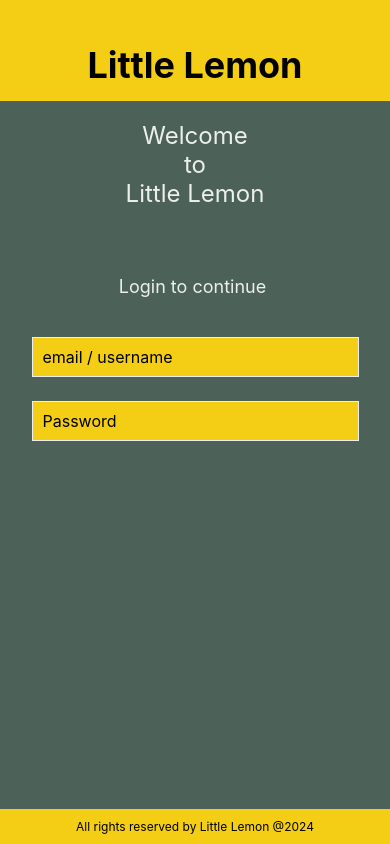
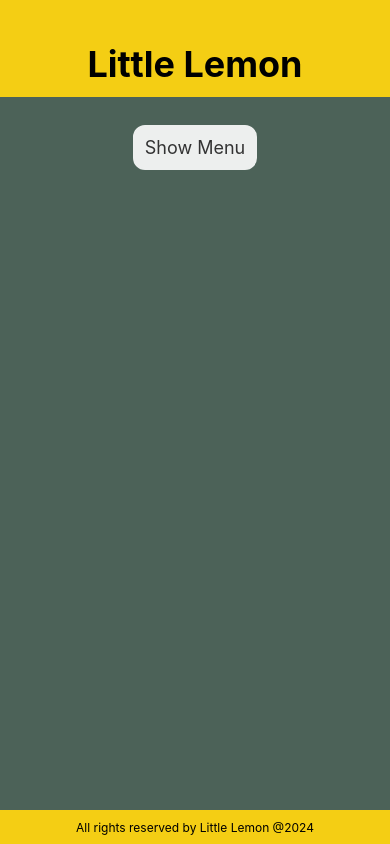
Before and after one commit to ravraw/meta_react_native, a React Native app: screen / in a window 390 px wide. Built offline with nearby package versions, Linux system fonts and the light colour scheme.

Commit message:
Adde show hide menu button

```diff
--- a/App.js
+++ b/App.js
@@ -1,6 +1,6 @@
 import React from "react";
 import { StatusBar } from "expo-status-bar";
-import { StyleSheet, SafeAreaView } from "react-native";
+import { StyleSheet, SafeAreaView, Pressable } from "react-native";
 import Header from "./components/Header";
 import Footer from "./components/Footer";
 import WelcomeScreen from "./screens/WelcomeScreen";
@@ -13,9 +13,9 @@ const App = () => {
     <SafeAreaView style={styles.container}>
       <Header />
       {/* <FeedbackScreen /> */}
-      <LoginScreen />
+      {/* <LoginScreen /> */}
       {/* <WelcomeScreen /> */}
-      {/* <MenuItemsList /> */}
+      <MenuItemsList />
       <Footer />
       {/* <StatusBar style="auto" /> */}
     </SafeAreaView>
--- a/components/MenuItemsList.js
+++ b/components/MenuItemsList.js
@@ -1,5 +1,5 @@
-import React from "react";
-import { View, StyleSheet, SectionList, Text } from "react-native";
+import React, { useState } from "react";
+import { View, StyleSheet, SectionList, Text, Pressable } from "react-native";
 import MenuItem from "./MenuItem";
 
 const menuItemsToDisplay = [
@@ -56,23 +56,33 @@ const renderSectionHeader = ({ section: { title } }) => (
 );
 const keyExtractor = (item, i) => item + i;
 
-const MenuItemsList = () => (
+const MenuItemsList = () => {
+  const [showMenu, setShowMenu] = useState(false);
+  return (
     <View style={styles.container}>
+      <Pressable onPress={() => setShowMenu(!showMenu)} style={styles.button}>
+        <Text style={styles.buttonText}>{showMenu ? "Home" : "Show Menu"}</Text>
+      </Pressable>
+      {showMenu && (
         <SectionList
           sections={menuItemsToDisplay}
           renderItem={renderItem}
           keyExtractor={keyExtractor}
           renderSectionHeader={renderSectionHeader}
-      ListHeaderComponent={() => <Text style={styles.subheading}> MENU </Text>}
+          ListHeaderComponent={() => (
+            <Text style={styles.subheading}> MENU </Text>
+          )}
           ListFooterComponent={() => <Text>"--------- END -----------"</Text>}
         />
+      )}
     </View>
   );
+};
 
 const styles = StyleSheet.create({
   container: {
     flex: 1,
-    alignItems: "flex-start",
+    alignItems: "center",
     margin: 20,
     // width: "100%",
   },
@@ -90,6 +100,20 @@ const styles = StyleSheet.create({
     flexWrap: "wrap",
     margin: 15,
   },
+  button: {
+    padding: 10,
+    marginVertical: 8,
+    margin: 40,
+    backgroundColor: "#EDEFEE",
+    borderColor: "#EDEFEE",
+    borderWidth: 2,
+    borderRadius: 12,
+  },
+  buttonText: {
+    color: "#333333",
+    textAlign: "center",
+    fontSize: 18,
+  },
 });
 
 export default MenuItemsList;
--- a/screens/FeedbackScreen.js
+++ b/screens/FeedbackScreen.js
@@ -27,6 +27,7 @@ const FeedbackScreen = () => {
             onChangeText={setName}
             style={styles.nameEmailInput}
             maxLength={50}
+            clearButtonMode="always"
           />
           <TextInput
             value={email}
@@ -35,6 +36,7 @@ const FeedbackScreen = () => {
             style={styles.nameEmailInput}
             maxLength={50}
             keyboardType={"email-address"}
+            clearButtonMode="always"
           />
           <TextInput
             value={phoneNumber}
@@ -42,6 +44,7 @@ const FeedbackScreen = () => {
             placeholder={"Phone Number"}
             style={styles.phoneNumberInput}
             keyboardType={"phone-pad"}
+            clearButtonMode="always"
           />
           <TextInput
             value={message}
@@ -50,6 +53,7 @@ const FeedbackScreen = () => {
             style={styles.messageInput}
             multiline={true}
             maxLength={250}
+            clearButtonMode="always"
           />
         </View>
       </ScrollView>
--- a/screens/LoginScreen.js
+++ b/screens/LoginScreen.js
@@ -4,7 +4,7 @@ import KeyboardAvoidingElement from "../components/KeyboardAvoidingElement";
 
 const LoginScreen = () => {
   const [username, setUsername] = useState("");
-  const [password, setpassword] = useState("");
+  const [password, setPassword] = useState("");
   return (
     <KeyboardAvoidingElement>
       <View style={styles.headingContainer}>
@@ -15,16 +15,23 @@ const LoginScreen = () => {
       <View>
         <Text style={styles.regularText}>Login to continue </Text>
         <TextInput
+          value={username}
+          onChangeText={setUsername}
           placeholder="email / username"
           maxLength={50}
           keyboardType="email-address"
           style={styles.username}
+          clearButtonMode="always"
         />
         <TextInput
-          style={styles.password}
+          value={password}
+          onChangeText={setPassword}
           placeholder="Password"
           maxLength={14}
+          keyboardType={"default"}
           secureTextEntry={true}
+          style={styles.password}
+          clearButtonMode="always"
         />
       </View>
     </KeyboardAvoidingElement>
@@ -32,13 +39,6 @@ const LoginScreen = () => {
 };
 
 const styles = StyleSheet.create({
-  // container: {
-  //   flex: 1,
-  //   justifyContent: "flex-start",
-  //   alignContent: "center",
-  //   width: "100%",
-  //   paddingHorizontal: 10,
-  // },
   headingContainer: {
     padding: 20,
     justifyContent: "flex-start",
```
Lines whose indentation alone changed are shown as unchanged.
